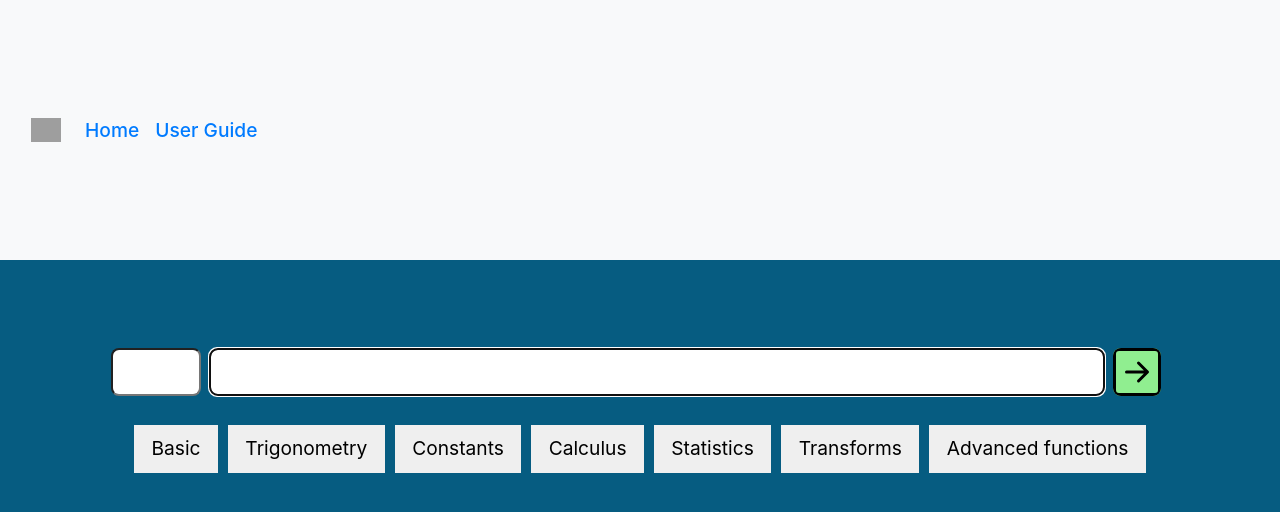
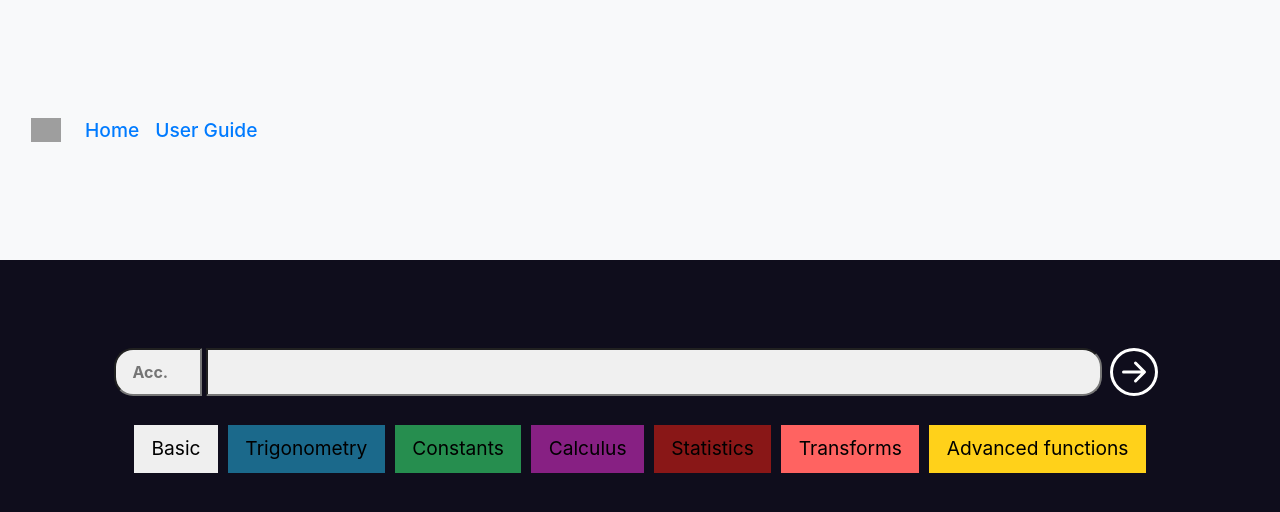
Before and after one commit to DhyeyShah794/calc, a Django app: page /home/ in a window 1280 px wide. Shown: the top 512 px of the page. Run offline with Django 4.2, Linux system fonts and the light colour scheme; some libraries are stand-ins or nearby versions; grey boxes are pictures that could not be loaded.

Commit message:
Changed UI Co-authored-by: Yasha Shah <itxyaxh@users.noreply.github.com> Co-authored-by: MellowMancer <MellowMancer@users.noreply.github.com>

```diff
--- a/calculator/static/calculator/css/main.css
+++ b/calculator/static/calculator/css/main.css
@@ -18,7 +18,7 @@ section {
 
 
 .calc-container {
-    background: #065c81;
+    background: #0f0d1c;
     display: block;
 }
 
@@ -53,22 +53,34 @@ form {
 }
 
 #accuracy {
-    width: 5.6rem;
+    width: 5.5rem;
     height: 3rem;
     font-size: 1rem;
     font-weight: 650;
-    margin-right: 0.5rem;
-    border-radius: 8px;
+    margin-right: 0.2rem;
     padding: 1rem;
+    color: rgba(0, 0, 0, 0.793);
+    caret-color: red;
+    background: #f0f0f0;
+    border-radius: 1.2rem 0 0 1.2rem;
+}
+
+#accuracy:hover .tooltip{
+    display: inline-block;
 }
 
 #inp {
     width: 70%;
     height: 3rem;
-    border-radius: 8px;
     padding: 1rem;
     margin: 0;
     caret-color: red;
+    background: #f0f0f0;
+    border-radius: 0 1.2rem 1.2rem 0;
+}
+
+#inp:focus{
+    outline: none;
 }
 
 .test-text {
@@ -85,8 +97,7 @@ form {
 .submit-btn {
     width: 3rem;
     height: 3rem;
-    border-radius: 8px;
-    background: lightgreen;
+    filter: invert(100);
     color: #fff;
     margin: 0.5rem;
     padding: 0;
@@ -131,8 +142,9 @@ table {
     margin-top: 0.7rem;
 }
 
+
 button:not(.tablinks) {
-    width: 5.5rem;
+    min-width: 5.5rem;
     height: 3.5rem;
     margin: 0.01rem;
     background-color: #13122a00;
@@ -148,10 +160,17 @@ button:not(.tablinks):hover {
 
 button:not(.tablinks):active {
     border-color: #ff0000;
+    outline: none;
 }
 
 .btn-basic {
     width: 5rem;
+    height: 3.5rem;
+    margin: 0.01rem;
+    background-color: #13122a00;
+    color: white;
+    border: 1px solid rgba(255, 255, 255, 0.532);
+    border-radius: 3px;
 }
 
 #t-basic-2,
@@ -161,6 +180,7 @@ button:not(.tablinks):active {
 
 .btn-basic-toggle {
     width: 5rem;
+    filter: invert(100%);
     border: 1px solid rgba(255, 255, 255, 0) !important;
 }
 
@@ -175,9 +195,14 @@ button:not(.tablinks):active {
     margin-top: 2.5rem;
 }
 
-.btn-trig,
+.btn-trig {
+    width: 5.5rem;
+}
+
 .btn-trig-toggle {
     width: 5.5rem;
+    filter: invert(100%);
+    border: 1px solid rgba(255, 255, 255, 0) !important;
 }
 
 .btn-basic-toggle>img,
@@ -330,7 +355,7 @@ section button a {
 }
 
 .drop-btn {
-    min-width: 10rem;
+    width: 10.5rem;
     height: 3rem;
     margin: 0.3rem;
 }
@@ -348,13 +373,48 @@ section button a {
 }
 
 .const-btn {
-    min-width: 15rem;
+    width: 15rem;
     min-height: 3rem;
+    margin: 0;
     display: flex;
     justify-content: center;
     align-items: center;
 }
 
-.advanced-table button {
-    width: 9rem;
+.btn-adv{
+    width: 9rem !important;
+    height: 3.5rem;
+    margin: 0.01rem;
+    background-color: #13122a00;
+    color: white;
+    border: 1px solid rgba(255, 255, 255, 0.532);
+    border-radius: 3px;
 }
+
+#tab-basic:hover{
+    background: #011a6e;
+}
+
+#tab-trigonometry{
+    background: #1b698b;
+}
+
+#tab-constants{
+    background: #268e4f;
+}
+
+#tab-calculus{
+    background: #872083;
+}
+
+#tab-stats{
+    background: #891717;
+}
+
+#tab-transforms{
+    background: #ff6361;
+}
+
+#tab-advanced{
+    background: #ffd11a;
+}
--- a/calculator/static/calculator/css/user_guide.css
+++ b/calculator/static/calculator/css/user_guide.css
@@ -69,3 +69,5 @@ p{
 ::-webkit-scrollbar-thumb {
     background-color: rgba(0, 0, 0, 0.2);
 }
+
+@media screen and max-width
--- a/calculator/templates/calculator/main.html
+++ b/calculator/templates/calculator/main.html
@@ -11,21 +11,24 @@
             <div class="inp-container">
                 <form action="" method="post">
                     {% csrf_token %}
-                    <input type="number" id="accuracy" name="accuracy" value="{{accuracy}}" min="0" oninput="validity.valid||(value='');"/>
+                    <div>
+                        <p class="tooltip" style="display:none">Accuracy</p>
+                        <input type="number" id="accuracy" name="accuracy" placeholder="Acc." value="{{accuracy}}" min="0" oninput="validity.valid||(value='');"/>
+                    </div>
                     <input type="text" id="inp" name="display" value="{{result}}" autofocus/>
-                    <input type="image" class="submit-btn" src="{% static 'images/arrow-right-square.svg' %}"
+                    <input type="image" class="submit-btn" src="{% static 'images/arrow-right-circle.svg' %}"
                         alt="Evaluate" />
                 </form>
 
             </div>
             <div class="tabs">
-                <button class="tablinks" onclick="openTab('basic')">Basic</button>
-                <button class="tablinks" onclick="openTab('trig')">Trigonometry</button>
-                <button class="tablinks" onclick="openTab('constants')">Constants</button>
-                <button class="tablinks" onclick="openTab('calculus')">Calculus</button>
-                <button class="tablinks" onclick="openTab('stats')">Statistics</button>
-                <button class="tablinks" onclick="openTab('transforms')">Transforms</button>
-                <button class="tablinks" onclick="openTab('advanced')">Advanced functions</button>
+                <button class="tablinks" id="tab-basic" onclick="openTab('basic')">Basic</button>
+                <button class="tablinks" id="tab-trigonometry" onclick="openTab('trig')">Trigonometry</button>
+                <button class="tablinks" id="tab-constants" onclick="openTab('constants')">Constants</button>
+                <button class="tablinks" id="tab-calculus" onclick="openTab('calculus')">Calculus</button>
+                <button class="tablinks" id="tab-stats" onclick="openTab('stats')">Statistics</button>
+                <button class="tablinks" id="tab-transforms" onclick="openTab('transforms')">Transforms</button>
+                <button class="tablinks" id="tab-advanced" onclick="openTab('advanced')">Advanced functions</button>
             </div>
             <div class="tab-content">
                 <div id="basic" style="display: none">
@@ -332,22 +334,14 @@
     </section>
 
     <section class="five">
-        <h1>Geometry</h1>
-        <p>Calculate area, perimeter, volume, tangents, normals, etc. of various 2D & 3D figures and plot them
-            graphically using equations or direct measurements</p>
+        <h1>Constants</h1>
+        <p>Mathematical and Physical constants</p>
         <div class="get-started-button"><button type="button" onclick=""><a href="{% url 'user-guide'%}">Get Started</a></button></div>
     </section>
 
     <section class="six">
         <h1>Probability & Statistics</h1>
         <p>Mean, Median, Mode, Variance, Standard Deviation</p>
-        <div class="get-started-button"><button type="button" onclick=""><a href="{% url 'user-guide'%}">Get Started</a></button></div>
-    </section>
-
-    <section class="seven">
-        <h1>Sequences & Series</h1>
-        <p>Arithmetic, geometric & harmonic series, n-bonacci sequences, series generator using initial seeds and
-            conditions</p>
         <div class="get-started-button"><button type="button" onclick=""><a href="{% url 'user-guide'%}">Get Started</a></button></div>
     </section>
 
--- a/calculator/templates/calculator/navbar.html
+++ b/calculator/templates/calculator/navbar.html
@@ -1,5 +1,4 @@
 <html lang="en">
-
 <head>
   <meta charset="UTF-8">
   <meta http-equiv="X-UA-Compatible" content="IE=edge">
--- a/calculator/views.py
+++ b/calculator/views.py
@@ -31,19 +31,6 @@ def home(request):
     return render(request, 'calculator/main.html', context)
 
 
-def basic(request):
-    result = ""
-    try:
-        if request.method == "POST":
-            # get the expression from the form using name of the input field
-            exp = request.POST.get("display")
-            result = basic_res(exp)
-    except:
-        result = ""
-    context = {'result': result}
-    return render(request, 'calculator/basic.html', context)
-
-
 def user_guide(request):
     context = {}
     return render(request, 'calculator/user_guide.html', context)
```
Also changed, not shown: other parts of calculator/templates/calculator/main.html (+12 -13 lines), calculator/static/images/arrow-right-circle.svg (added), manifest.json (added), 3 other files.
